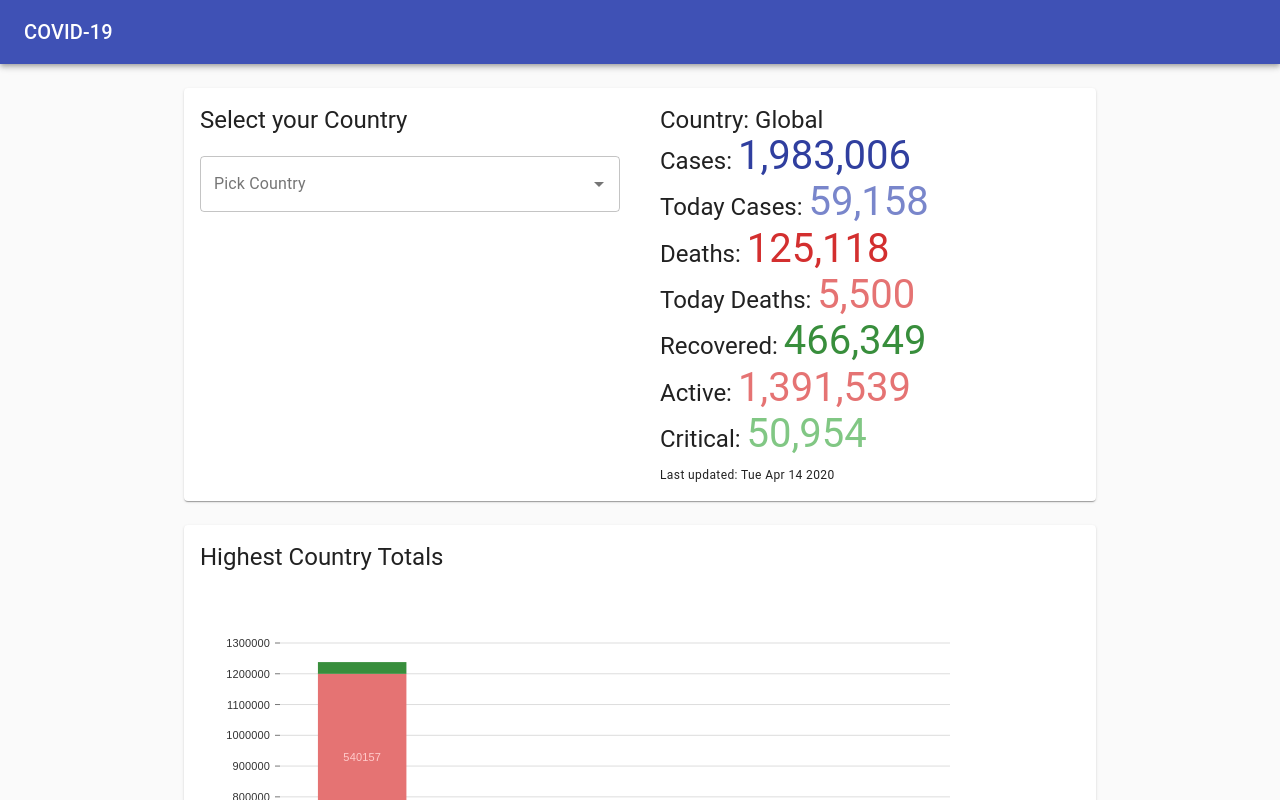
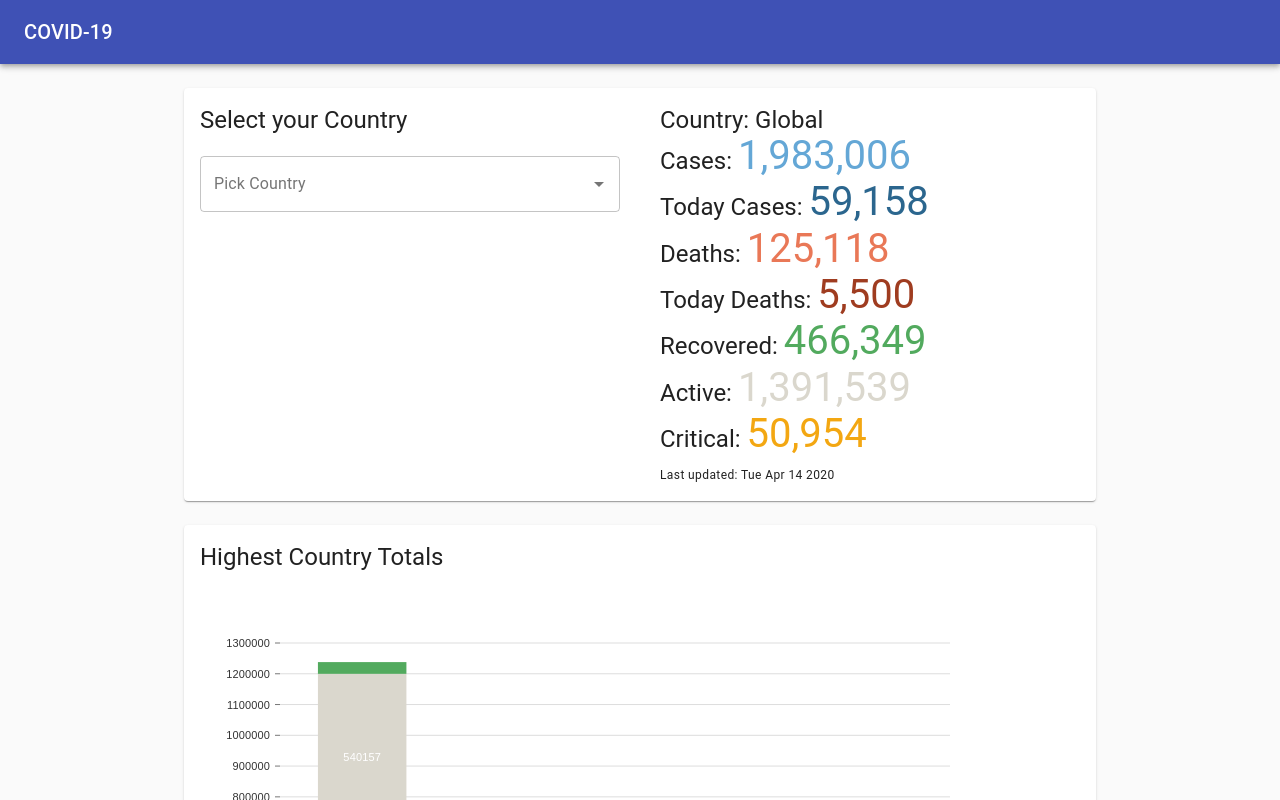
Before and after one commit to 4ools/covid-19, a React (Create React App) app: page / in a window 1280 px wide. Shown: the top 800 px of the page. Built offline with nearby package versions, Linux system fonts and the light colour scheme; what novelcovid would draw is missing.

Commit message:
theme is loooking hawt

```diff
--- a/src/components/theme/Theme.js
+++ b/src/components/theme/Theme.js
@@ -11,6 +11,29 @@ function Theme({ children }) {
       createMuiTheme({
         palette: {
           type: prefersDarkMode ? 'dark' : 'light',
+          // cases
+          primary: {
+            main: '#E4572E',
+          },
+          secondary: {
+            main: '#3E92CC',
+          },
+          // deaths
+          error: {
+            main: '#E4572E',
+          },
+          // critical
+          warning: {
+            main: '#F3A712',
+          },
+          // recovered
+          success: {
+            main: '#52AA5E',
+          },
+          // active
+          action: {
+            main: '#DAD7CD',
+          },
         },
       }),
     [prefersDarkMode],
--- a/src/hooks/useColors.js
+++ b/src/hooks/useColors.js
@@ -5,13 +5,13 @@ export default function useColors() {
 
   // colours that we use in various places for the theme
   const colors = {
-    todayCases: theme.palette.primary.light,
-    cases: theme.palette.primary.dark,
-    todayDeaths: theme.palette.error.light,
-    deaths: theme.palette.error.dark,
-    critical: theme.palette.success.light,
-    recovered: theme.palette.success.dark,
-    active: theme.palette.error.light,
+    todayCases: theme.palette.secondary.dark,
+    cases: theme.palette.secondary.light,
+    todayDeaths: theme.palette.error.dark,
+    deaths: theme.palette.error.light,
+    critical: theme.palette.warning.main,
+    recovered: theme.palette.success.main,
+    active: theme.palette.action.main,
   };
   return colors;
 }
```
